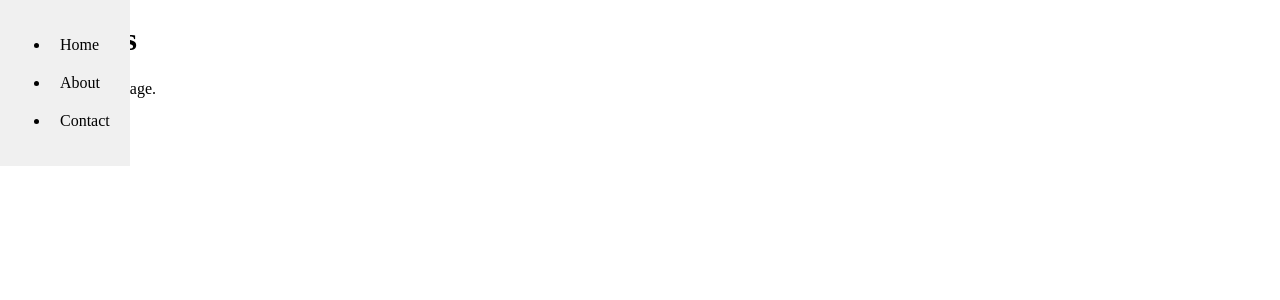
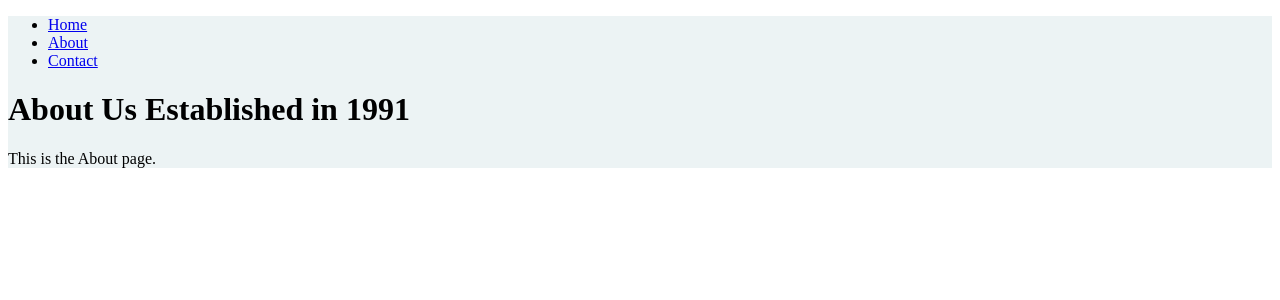
Before and after one commit to cloudbaseaws/React-Ecosystem, a React (Vite) app: page /about in a window 1280 px wide. Shown: the top 300 px of the page. Built offline with nearby package versions, Linux system fonts and the light colour scheme.

Commit message:
Cleaned up Menu with Components.jsx

```diff
--- a/src/About.jsx
+++ b/src/About.jsx
@@ -3,7 +3,7 @@ import React from 'react';
 const About = () => {
   return (
     <div>
-      <h1>About Us</h1>
+      <h1>About Us Established in 1991</h1>
       <p>This is the About page.</p>
       {/* Add more content here */}
     </div>
--- a/src/App.css
+++ b/src/App.css
@@ -1,27 +1,3 @@
-#root {
-  max-width: 1280px;
-  margin: 0 auto;
-  padding: 2rem;
-  text-align: center;
-  .menu-bar {
-    position: fixed;
-    top: 0;
-    left: 0;
-    background-color: #f0f0f0;
-    padding: 10px;
-    .menu-bar {
-      position: relative;
-    }
-
-    .popout-menu {
-      position: absolute;
-      top: 100%;
-      left: 0;
-      right: 0;
-      background-color: white;
-      box-shadow: 0px 2px 4px rgba(0, 0, 0, 0.2);
-    }
-
-  }
-
+.App {
+  background-color: rgb(236, 243, 244);
 }
--- a/src/Components.jsx
+++ b/src/Components.jsx
@@ -9,7 +9,7 @@ const MenuBar = () => {
           <Link to="/" className="menu-item">Home</Link>
         </li>
         <li>
-          <Link to="/"about className="menu-item">About</Link>
+          <Link to="/about" className="menu-item">About</Link>
           </li>
         <li>
           <Link to="/contact" className="menu-item">Contact</Link>
--- a/src/Contact.jsx
+++ b/src/Contact.jsx
@@ -3,7 +3,7 @@ import React from 'react';
 const Contact = () => {
   return (
     <div>
-      <h1>Contact Us</h1>
+      <h1>Contact Us At 934-978-4444</h1>
       <p>This is the Contact page.</p>
       {/* Add contact form or other elements here */}
     </div>
--- a/src/index.css
+++ b/src/index.css
@@ -1,21 +1,45 @@
-:root {
+:root{
 
-}
-.menu-bar {
-  position: fixed;
-  top: 0;
-  left: 0;
-  background-color: #f0f0f0;
+.navbar {
+  display: flex;
+  justify-content: space-between;
+  align-items: center;
   padding: 10px;
+  perspective: 1000px; /* Adjust perspective as needed */
 }
 
-.menu-item {
-  display: block;
-  padding: 10px;
-  text-decoration: none;
-  color: black;
+.navbar ul {
+  list-style: none;
+  display: flex;
 }
 
-.menu-item:hover {
-  background-color: blue;
+.menu-button {
+  background-color: #f0f0f0;
+  border: none;
+  padding: 10px 20px;
+  cursor: pointer;
+  transition: transform 0.2s ease-in-out;
+  transform: perspective(100px) rotateX(3deg) rotateY(-3deg);
+  box-shadow: 2px 2px 5px rgba(0, 0, 0, 0.2);
 }
+
+.menu-button:hover {
+  transform: perspective(100px) rotateX(0deg) rotateY(0deg);
+  box-shadow: 4px 4px 8px rgba(0, 0, 0, 0.3);
+}
+}.navbar ul {
+  list-style: none; /* Removes bullets */
+  margin: 0;
+  padding: 0;
+}
+
+.navbar a {
+  text-decoration: none; /* Removes underline */
+}.popout-menu {
+  position: relative;
+  top: 100%;
+  left: 0;
+  background-color: white;
+  box-shadow: 0px 2px 4px rgba(0, 0, 0, 0.2);
+  padding: 10px; /* Add padding for spacing */
+}
```
Also changed, not shown: src/App.jsx (+5 -3 lines), src/MenuBar.jsx (added, +44 -0 lines).
